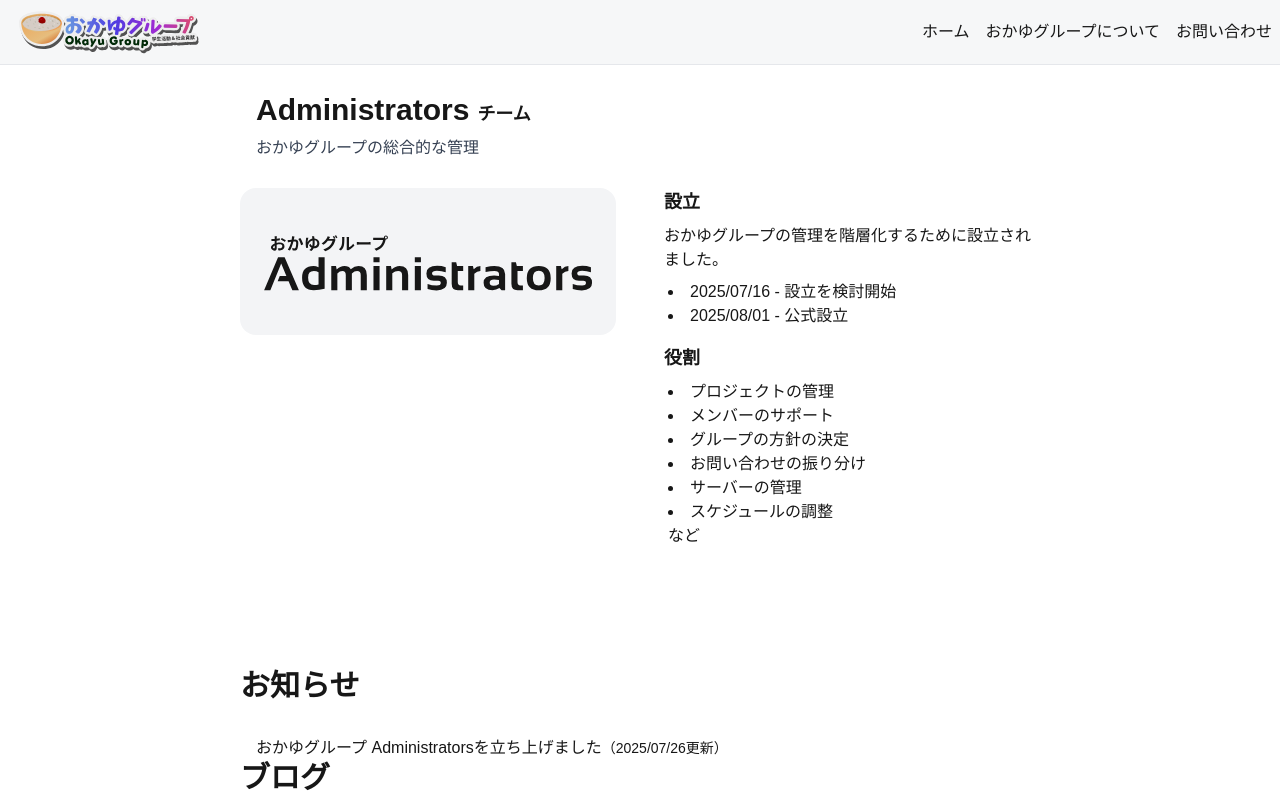
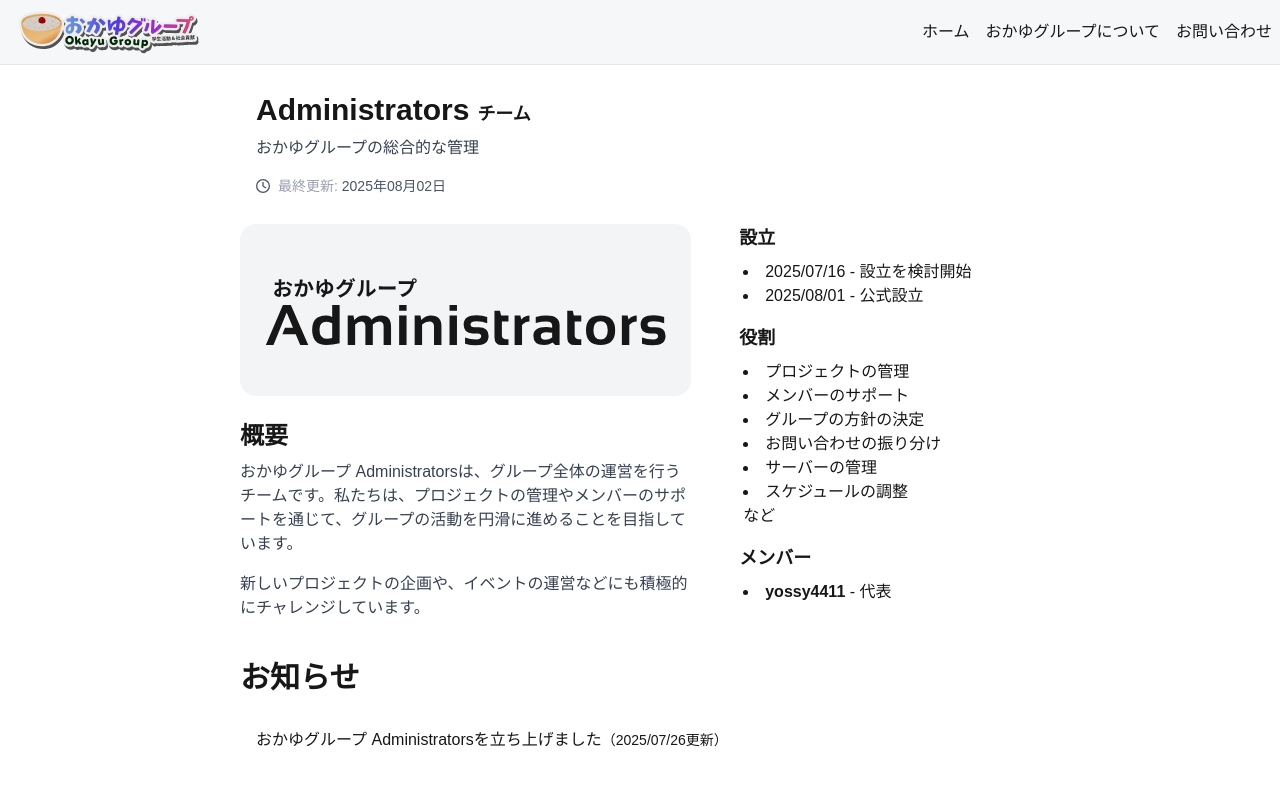
Before and after one commit to okayugroup/homepage, a Next.js app: page /team/administrators in a window 1280 px wide. Shown: the top 800 px of the page. Built offline with nearby package versions, Linux system fonts and the light colour scheme; a web font is replaced by a local one.

Commit message:
概要とメンバーの表示を作る

```diff
--- a/src/app/team/administrators/page.tsx
+++ b/src/app/team/administrators/page.tsx
@@ -1,11 +1,12 @@
 import {Header} from "@/components/Header";
 import type {Metadata} from "next";
 import Link from "next/link";
-import {FaArrowRight} from "react-icons/fa6";
+import {FaArrowRight, FaClock, FaRegClock} from "react-icons/fa6";
 import {getProjects, toString, toColor} from "@/db/projects";
 import {JSX} from "react";
 import {SharedBody} from "@/components/shared-body";
 import {IAdministrators} from "@/components/icons";
+import {BlogFindByDate} from "@/components/blog-finder";
 
 export const metadata: Metadata = {
     title: "OkayuGroup Administrators | Home",
@@ -31,7 +32,7 @@ function ServerUptimeCard({title}: { title: string }): JSX.Element {
 export default function AdminPage() {
     return <SharedBody type="admin">
         <Header currentPath="/team/administrators" />
-        <main className="mt-18 px-5 lg:px-60">
+        <main className="mt-18 px-5 xl:px-60">
             <div className="mt-10 py-5 mx-4 mb-2">
                 <div className="flex items-end mb-2">
                     <h1 className="text-3xl font-extrabold">Administrators</h1>
@@ -39,18 +40,31 @@ export default function AdminPage() {
                         <small className="px-2 text-lg font-bold">チーム</small>
                     </Link>
                 </div>
-                <p className="text-gray-700 dark:text-gray-300">おかゆグループの総合的な管理</p>
+                <p className="text-gray-700 dark:text-gray-300 mb-4">おかゆグループの総合的な管理</p>
+                <div className="flex items-center gap-2">
+                    <FaRegClock size={14} className="h-full fill-gray-600 dark:text-gray-300" />
+                    <p className="text-sm">
+                        <span className="text-gray-400">最終更新: </span>
+                        <BlogFindByDate className="text-gray-600 dark:text-gray-300" date={new Date("2025-08-02")}/>
+                    </p>
                 </div>
-            <div className="flex gap-12">
-                <section className="flex-1/2">
+            </div>
+            <div className="flex gap-12 mb-10">
+                <section className="flex-3/5 space-y-6">
                     <div className="bg-gray-100 dark:bg-gray-800 rounded-2xl p-4">
                         <IAdministrators className="fill-foreground"/>
                     </div>
+                    <section>
+                        <h2 className="text-2xl font-bold">概要</h2>
+                        <div className="space-y-4 text-gray-700 dark:text-gray-300 mt-2">
+                            <p>おかゆグループ Administratorsは、グループ全体の運営を行うチームです。私たちは、プロジェクトの管理やメンバーのサポートを通じて、グループの活動を円滑に進めることを目指しています。</p>
+                            <p>新しいプロジェクトの企画や、イベントの運営などにも積極的にチャレンジしています。</p>
+                        </div>
                     </section>
-                <section className="flex-1/2 space-y-4">
+                </section>
+                <section className="flex-2/5 space-y-4">
                     <section>
                         <h2 className="font-bold text-lg mb-2">設立</h2>
-                        <p className="mb-2">おかゆグループの管理を階層化するために設立されました。</p>
                         <div className="mx-1">
                             <ul className="list-disc list-inside">
                                 <li>2025/07/16 - 設立を検討開始</li>
@@ -72,10 +86,17 @@ export default function AdminPage() {
                             <p>など</p>
                         </div>
                     </section>
+                    <section>
+                        <h2 className="font-bold text-lg mb-2">メンバー</h2>
+                        <div className="mx-1">
+                            <ul className="list-disc list-inside">
+                                <li><span className="font-semibold">yossy4411</span> - 代表</li>
+                            </ul>
+                        </div>
+                    </section>
                 </section>
             </div>
-            <section className="my-10 py-5">
-            </section>
+            <div className="space-y-20">
                 <section>
                     <h2 className="text-3xl font-bold">お知らせ</h2>
                     <ul className="list-inside gap-6 mt-8 ml-4">
@@ -156,6 +177,7 @@ export default function AdminPage() {
                         </p>
                     </Link>
                 </section>
+            </div>
         </main>
         <footer className="text-center py-10 border-t border-t-gray-200 dark:border-t-gray-700">
             <p>&copy; 2025 おかゆグループ Administrators</p>
--- a/src/components/shared-body.tsx
+++ b/src/components/shared-body.tsx
@@ -5,7 +5,7 @@ import React from "react";
 const mPlus1p = M_PLUS_1({
     variable: "--font-m-plus-1",
     subsets: ["latin"],
-    weight: ["400", "500", "700", "800", "900"],
+    weight: ["400", "500", "600", "700", "800", "900"],
     display: "swap"
 });
 
```
Lines whose indentation alone changed are shown as unchanged.
